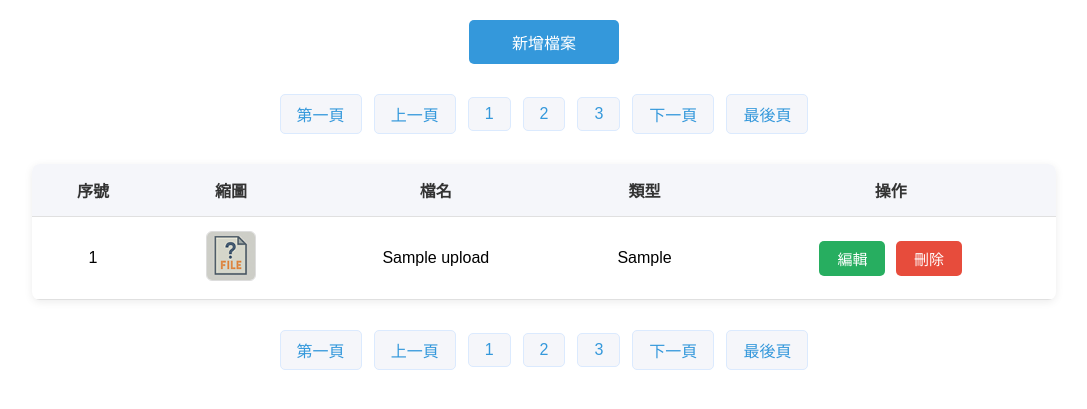
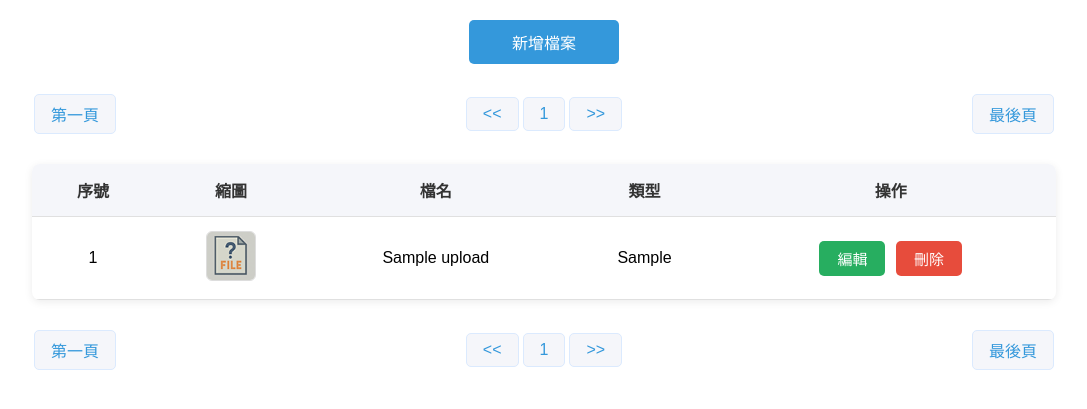
Before and after one commit to mackliu/11401-FILE, a PHP site: page /manage.php in a window 1280 px wide. Shown: the part 96-505 px from the top of the page, without its empty margins (96-1183 px from the left). Run offline with PHP 8.4, Linux system fonts and the light colour scheme; tables that the repository leaves empty hold one stand-in row (values such as "Sample post").

Commit message:
完成分頁功能

```diff
--- a/manage.php
+++ b/manage.php
@@ -109,10 +109,11 @@ if(isset($_GET['msg'])){
 <style>
 .pages {
     display: flex;
-    justify-content: center;
+    justify-content: space-between;
     align-items: center;
-    margin: 30px 0 20px 0;
+    margin: 30px auto 20px auto;
     gap: 8px;
+    width: 80%;
 }
 .pages a {
     display: inline-block;
@@ -145,13 +146,29 @@ $rows=all("uploads"," limit $start,$div");
 ?>
 
 <div class="pages">
-    <a href="">第一頁</a>
-    <a href="">上一頁</a>
-    <a href="">1</a>
-    <a href="">2</a>
-    <a href="">3</a>
-    <a href="">下一頁</a>
-    <a href="">最後頁</a>
+    <a href="?p=1">第一頁</a>
+    <div>
+    <?php
+
+    if($now-1>0){
+        echo "<a href='?p=".($now-1)."'> << </a>";
+    } else {
+        echo "<a href='#'> << </a>";
+    }
+
+    for($i=1;$i<=$pages;$i++){
+        echo "<a href='?p=$i'>$i</a>";
+    }
+
+
+    if($now+1<=$pages){
+        echo "<a href='?p=".($now+1)."'> >> </a>";
+    } else {
+        echo "<a href='#'> >> </a>";
+    }
+    ?>
+    </div>
+    <a href="?p=<?=$pages;?>">最後頁</a>
 </div>
 
 <!-- table.table>(tr>th*5)+(tr>td*5) -->
@@ -202,13 +219,29 @@ $rows=all("uploads"," limit $start,$div");
     <?php endforeach; ?>
  </table>
 <div class="pages">
-    <a href="">第一頁</a>
-    <a href="">上一頁</a>
-    <a href="">1</a>
-    <a href="">2</a>
-    <a href="">3</a>
-    <a href="">下一頁</a>
-    <a href="">最後頁</a>
+    <a href="?p=1">第一頁</a>
+    <div>
+    <?php
+
+    if($now-1>0){
+        echo "<a href='?p=".($now-1)."'> << </a>";
+    } else {
+        echo "<a href='#'> << </a>";
+    }
+
+    for($i=1;$i<=$pages;$i++){
+        echo "<a href='?p=$i'>$i</a>";
+    }
+
+
+    if($now+1<=$pages){
+        echo "<a href='?p=".($now+1)."'> >> </a>";
+    } else {
+        echo "<a href='#'> >> </a>";
+    }
+    ?>
+    </div>
+    <a href="?p=<?=$pages;?>">最後頁</a>
 </div>
 <!----透過資料表來顯示檔案的資訊，並可對檔案執行更新或刪除的工作----->
 
```
